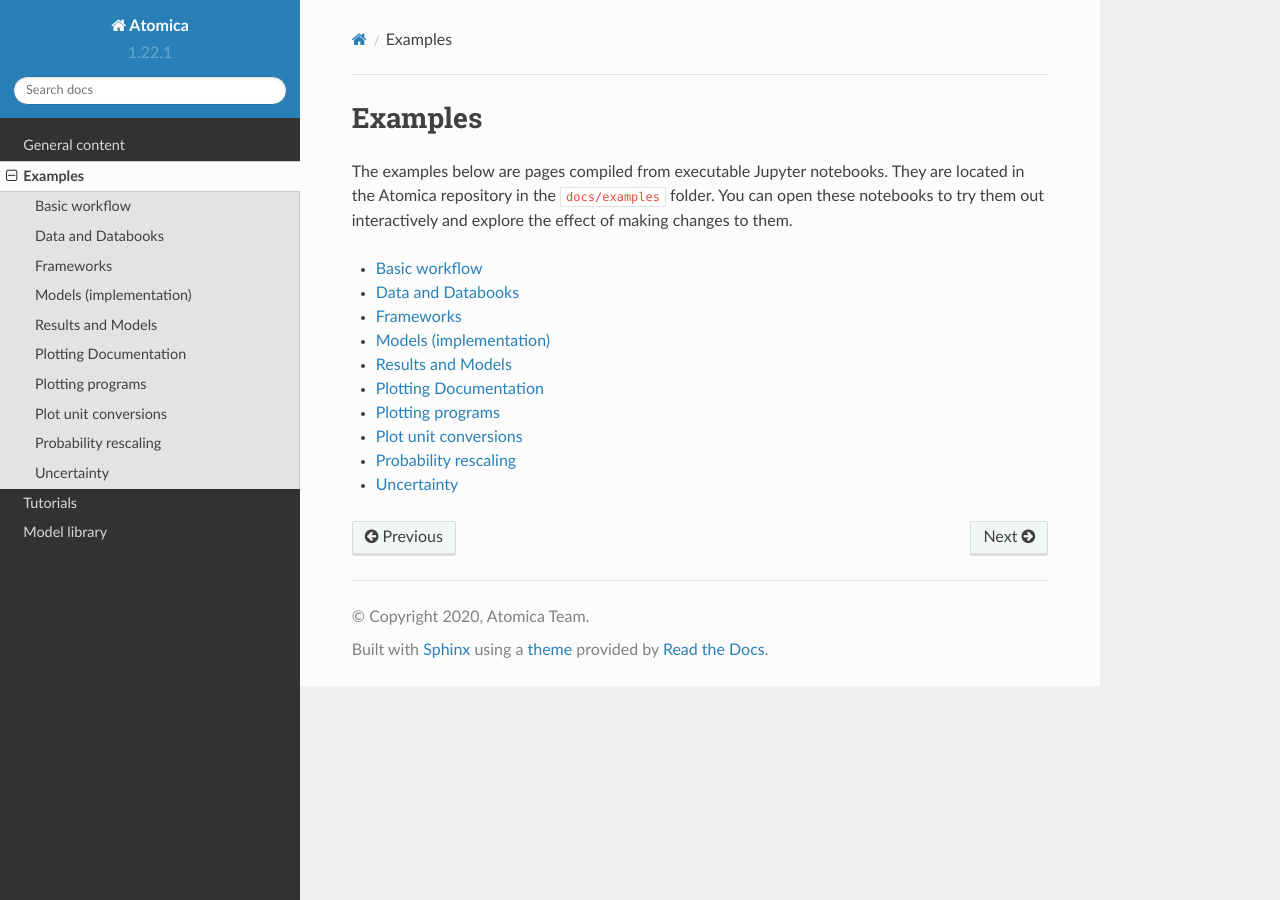
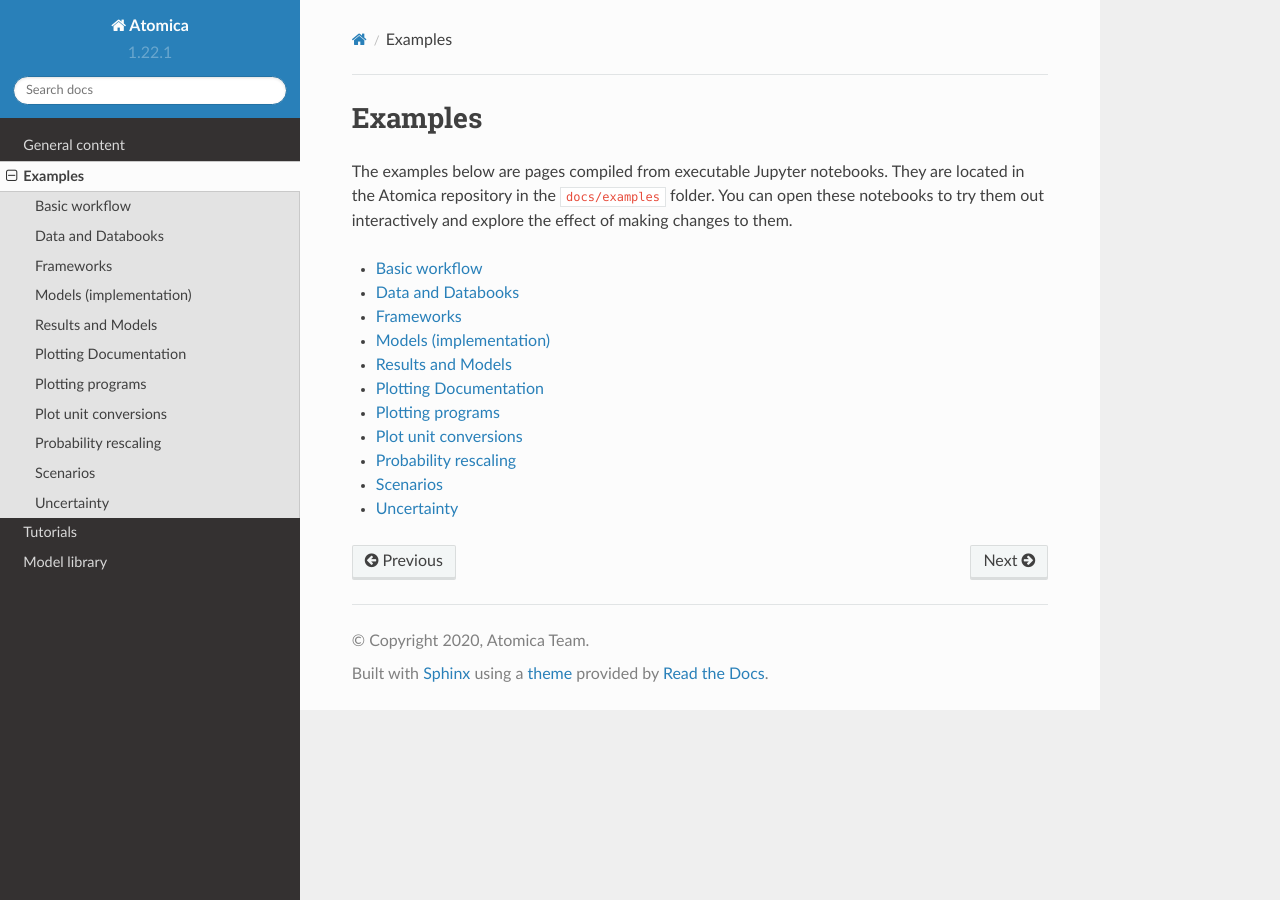
Before and after one commit to atomicateam/atomica, a Sphinx documentation site: the page built from docs/examples/index.rst, in a window 1280 px wide. Built offline with Sphinx 7.4.7 and the Read the Docs theme 2.0.0, drawn with Linux system fonts in a browser that asks for light colours; the version number is read from the project's files by our own code.

Commit message:
Fix nbsphinx argument

```diff
--- a/docs/conf.py
+++ b/docs/conf.py
@@ -77,7 +77,7 @@
 nbsphinx_timeout = -1 # Disable timeout for slow cells
 nbsphinx_execute_arguments = [
     "--InlineBackend.figure_formats={'svg', 'pdf'}",
-    "--InlineBackend.rc={'figure.dpi': 96}",
+    "--InlineBackend.rc=figure.dpi=96",
 ]
 
 # Add any paths that contain templates here, relative to this directory.
--- a/docs/examples/index.rst
+++ b/docs/examples/index.rst
@@ -17,4 +17,5 @@
     Plot-Programs
     Plot-Units
     Probability-Rescaling
+    Scenarios
     Uncertainty
```
Also changed, not shown: docs/tutorial/T4-Characteristics.ipynb.
